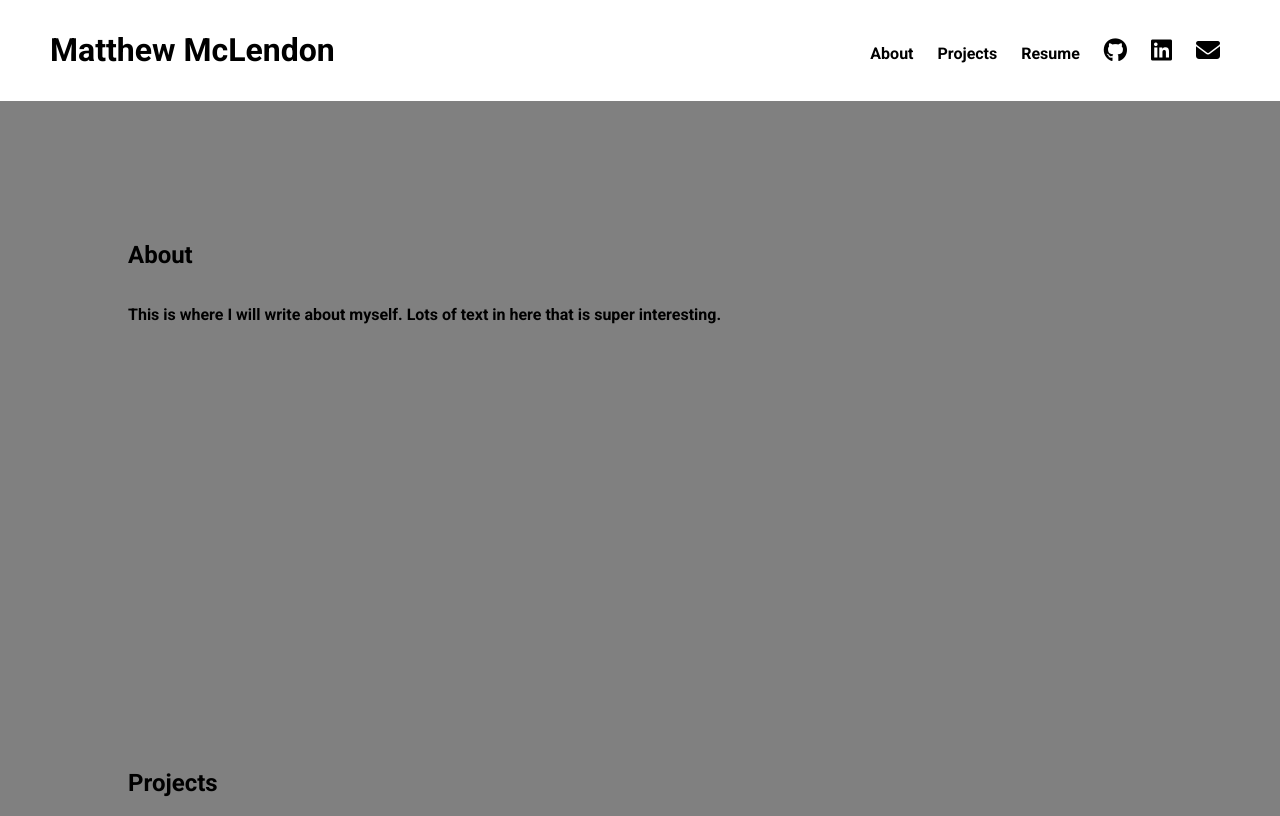
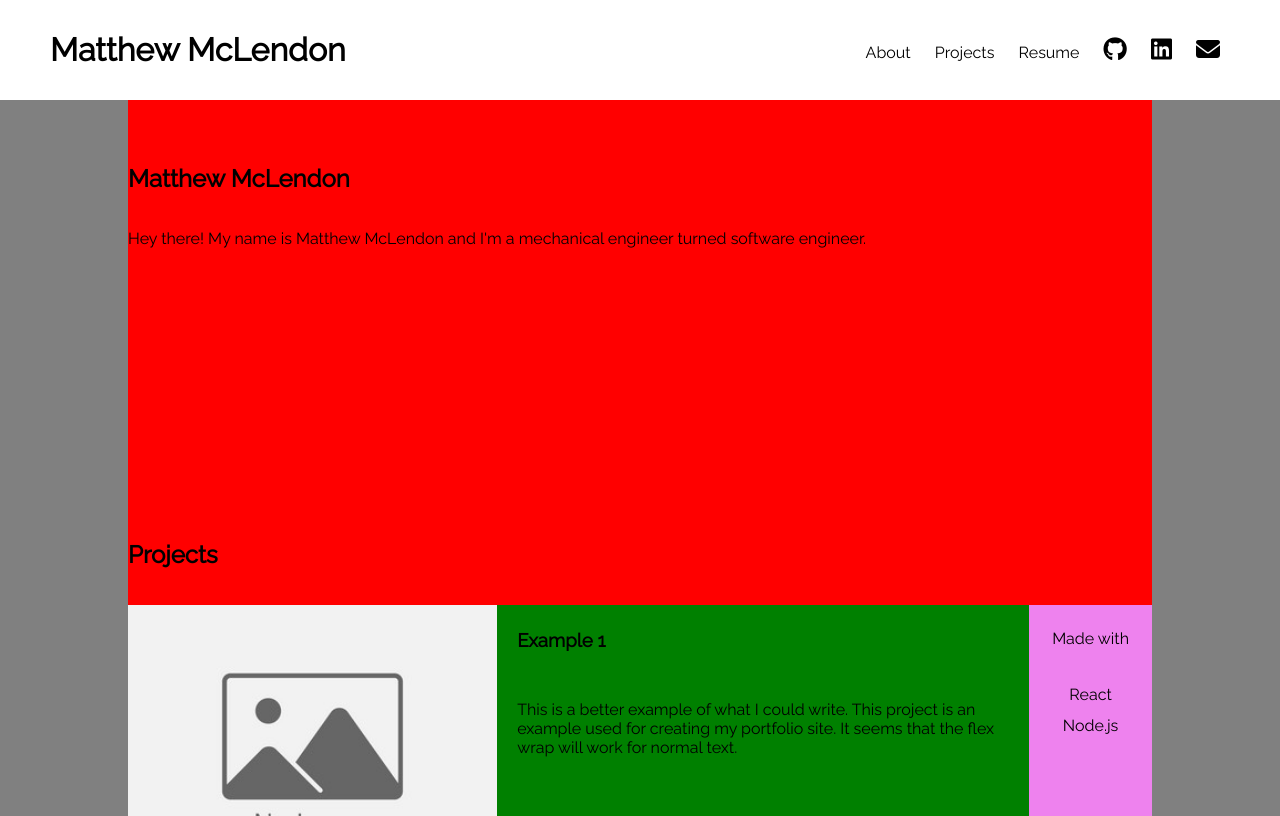
Before and after one commit to MatthewMcLendon/MatthewMcLendon.github.io, a plain HTML site: page index.html in a window 1280 px wide. Shown: the top 816 px of the page. Drawn offline with Linux system fonts and the light colour scheme.

Commit message:
func: site layout

```diff
--- a/index.html
+++ b/index.html
@@ -5,18 +5,16 @@
   <meta charset="UTF-8">
   <meta name="viewport" content="width=device-width, initial-scale=1.0">
   <title>Matthew McLendon</title>
-  <link rel="stylesheet" href="https://cdnjs.cloudflare.com/ajax/libs/font-awesome/6.4.2/css/all.min.css">
   <link rel="stylesheet" href="./style.css">
-  <link rel="stylesheet" href="https://fonts.googleapis.com/css2?family=Instrument+Serif&family=Montserrat:wght@100&family=Poppins&family=Roboto:wght@700&display=swap">
 </head>
 
 <body>
-  <header class="sticky">
+  <header class="Navbar">
     <h1>Matthew McLendon</h1>
     <nav class="links">
       <a href="#about-me">About</a>
       <a href="#projects">Projects</a>
-      <a href="./images/resume.doc" download>Resume</a>
+      <a href="./assets/resume.doc" download>Resume</a>
       <a href="https://github.com/MatthewMcLendon" target="_blank" rel="noopener"><i class="fa-brands fa-github"></i></a>
       <a href="https://www.linkedin.com/in/mgmclendon/" target="_blank" rel="noopener"><i class="fa-brands fa-linkedin"></i></a>
       <a href="mailto:mgmclendon42@gmail.com"><i class="fa-solid fa-envelope"></i></a>
@@ -24,9 +22,8 @@
   </header>
   <main>
     <section id="about-me">
-      <!-- about me -->
-      <h2>About</h2>
-      <article>This is where I will write about myself. Lots of text in here that is super interesting.</article>
+      <h2>Matthew McLendon</h2>
+      <article>Hey there! My name is Matthew McLendon and I'm a mechanical engineer turned software engineer.</article>
     </section>
     <section id="projects">
       <h2>Projects</h2>
--- a/style.css
+++ b/style.css
@@ -1,13 +1,11 @@
+@import url("https://fonts.googleapis.com/css2?family=Raleway&display=swap");
+@import url("https://cdnjs.cloudflare.com/ajax/libs/font-awesome/6.4.2/css/all.min.css");
+
 /* Page setup */
-html {
-  margin: 0;
-  padding: 0;
-}
-
 body {
   margin: 0;
   padding: 0;
-  font-family: "Roboto", sans-serif;
+  font-family: "Raleway", sans-serif;
   background-color: gray;
 }
 
@@ -30,6 +28,16 @@ nav a {
   padding: 10px;
 }
 
+/* nav a::after {
+  content: "";
+  position: absolute;
+  bottom: 0;
+  left: 0;
+  width: 100%;
+  height: 1px;
+  background-color: black;
+} */
+
 nav a:hover {
   color: blue;
   transform: scale(1.15);
@@ -40,21 +48,24 @@ nav a i {
   font-size: x-large;
 }
 
-/* Main */
-main {
-  margin: auto;
-  width: 80%;
-}
+/* Main layout */
 
 h2 {
   padding: 1rem 0;
 }
 
 section {
-  padding: 20% 0;
+  background-color: red;
+  padding: 10% 0;
+  width: 80%;
+  margin: auto;
 }
 
 /* Projects */
+#projects {
+  padding-bottom: 4%;
+}
+
 .project-container {
   display: grid;
   gap: 1rem;
@@ -87,7 +98,8 @@ section {
 }
 
 .project-card-description h3 {
-  padding-bottom: 10%;
+  margin: 5% 0;
+  padding-bottom: 5%;
 }
 
 .project-card-tools {
@@ -97,7 +109,8 @@ section {
 }
 
 .project-card-tools p {
-  padding-bottom: 25%;
+  margin: 20% 0;
+  padding-bottom: 5%;
 }
 
 .project-card-tools ul {
```
